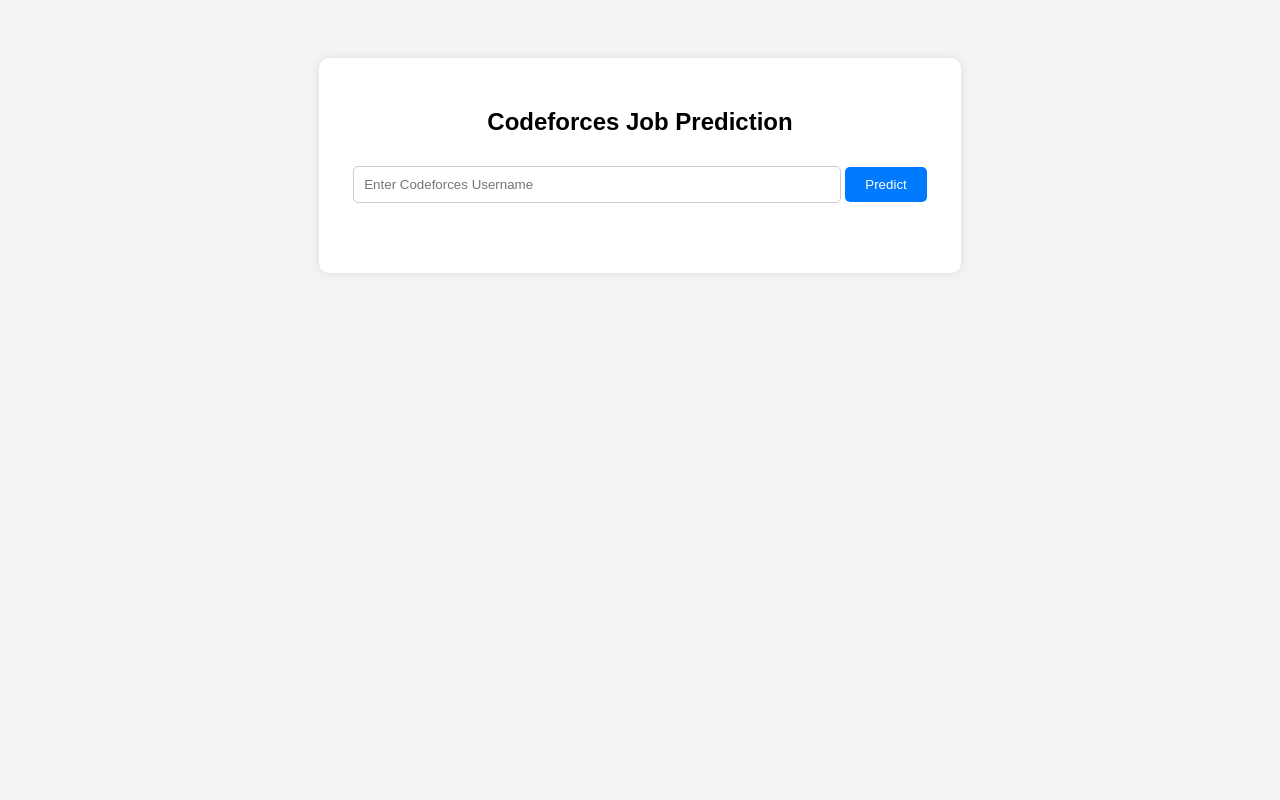
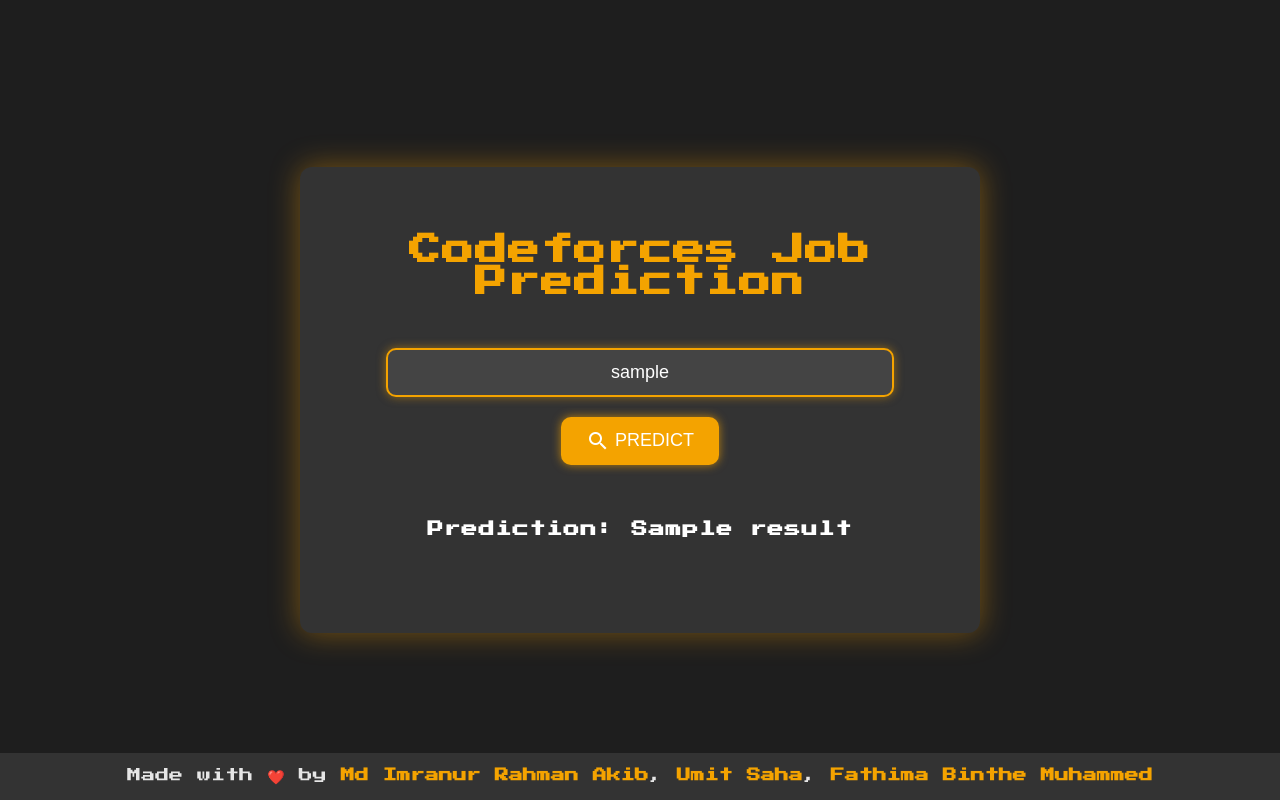
Before and after one commit to mercersFIRE/Code-to-Career, a Flask app: template templates/index.html in a window 1280 px wide. Run offline with Flask 3, Linux system fonts and the light colour scheme; the template is opened without the code that fills it: most values are stand-ins (such as "Sample title", 1, 10 or a date in 2020); parts of the project's set-up code (start-up, migrations or seed data) failed here and were passed over.

Commit message:
Update index.html

```diff
--- a/templates/index.html
+++ b/templates/index.html
@@ -4,57 +4,143 @@
     <meta charset="UTF-8">
     <meta name="viewport" content="width=device-width, initial-scale=1.0">
     <title>Codeforces Job Prediction</title>
+    <link href="https://fonts.googleapis.com/icon?family=Material+Icons" rel="stylesheet">
+    <link href="https://fonts.googleapis.com/css2?family=Press+Start+2P&display=swap" rel="stylesheet">
     <style>
         body {
-            font-family: Arial, sans-serif;
-            text-align: center;
-            background-color: #f4f4f4;
-            padding: 50px;
+            font-family: 'Press Start 2P', cursive;
+            background: #1e1e1e;
+            color: #ffffff;
+            margin: 0;
+            padding: 0;
+            display: flex;
+            justify-content: center;
+            align-items: center;
+            height: 100vh;
+            flex-direction: column;
         }
         .container {
-            background: white;
-            padding: 30px;
-            border-radius: 10px;
-            box-shadow: 0px 0px 10px rgba(0, 0, 0, 0.1);
-            width: 50%;
-            margin: auto;
+            background: #333333;
+            border-radius: 12px;
+            padding: 40px;
+            width: 100%;
+            max-width: 600px;
+            box-shadow: 0px 0px 30px rgba(255, 165, 0, 0.4);
+            text-align: center;
+        }
+        h2 {
+            color: #f4a300; /* warm yellow-orange */
+            font-weight: 600;
+            font-size: 32px;
+            margin-bottom: 30px;
+            text-align: center;
+            letter-spacing: 1px;
         }
         input {
-            padding: 10px;
+            padding: 12px;
             width: 80%;
-            margin-top: 10px;
-            border: 1px solid #ccc;
-            border-radius: 5px;
+            border: 2px solid #f4a300; /* warm yellow-orange */
+            border-radius: 10px;
+            margin-top: 20px;
+            background: #444444;
+            color: #ffffff;
+            font-size: 18px;
+            text-align: center;
+            box-shadow: 0px 0px 10px rgba(244, 163, 0, 0.5);
+            transition: all 0.3s ease;
+        }
+        input:focus {
+            outline: none;
+            border-color: #f4a300;
+            box-shadow: 0px 0px 15px rgba(244, 163, 0, 0.7);
         }
         button {
-            margin-top: 10px;
-            padding: 10px 20px;
-            background-color: #007BFF;
+            margin-top: 20px;
+            padding: 12px 25px;
+            background-color: #f4a300; /* warm yellow-orange */
             color: white;
             border: none;
-            border-radius: 5px;
+            border-radius: 10px;
             cursor: pointer;
+            font-size: 18px;
+            text-transform: uppercase;
+            box-shadow: 0px 0px 10px rgba(244, 163, 0, 0.7);
+            transition: all 0.3s ease;
         }
         button:hover {
-            background-color: #0056b3;
+            background-color: #e89700; /* slightly darker yellow */
+            box-shadow: 0px 0px 20px rgba(232, 151, 0, 0.8);
         }
         .result {
-            margin-top: 20px;
-            padding: 10px;
-            font-size: 18px;
+            margin-top: 30px;
+            padding: 20px;
+            font-size: 16px;
             font-weight: bold;
+            border-radius: 10px;
+            width: 100%;
+            max-width: 500px;
+            margin: 20px auto;
+            text-align: center;
+            letter-spacing: 1px;
         }
         .status-0 {
             color: red;
+            background-color: rgba(255, 0, 0, 0.1);
         }
         .status-1 {
             color: orange;
+            background-color: rgba(255, 165, 0, 0.1);
         }
         .status-2 {
-            color: green;
+            color: lime;
+            background-color: rgba(0, 255, 0, 0.1);
         }
         .status-3 {
-            color: blue;
+            color: cyan;
+            background-color: rgba(0, 255, 255, 0.1);
+        }
+        footer {
+            margin-top: 30px;
+            padding: 15px;
+            font-size: 14px;
+            color: #e6e6e6;
+            background-color: #333333;
+            text-align: center;
+            width: 100%;
+            position: fixed;
+            bottom: 0;
+        }
+        footer a {
+            color: #f4a300;
+            text-decoration: none;
+            font-weight: bold;
+            transition: color 0.3s ease, transform 0.3s ease;
+            position: relative;
+        }
+        footer a:hover {
+            color: #e89700;
+            transform: scale(1.05);
+        }
+        footer a span {
+            visibility: hidden;
+            position: absolute;
+            top: -20px; /* Position above the name */
+            left: 0;
+            font-size: 12px;
+            color: #fff;
+            background: #444444;
+            border-radius: 5px;
+            padding: 5px;
+            width: 100%;
+            text-align: center;
+            transition: visibility 0.3s ease, top 0.3s ease;
+        }
+        footer a:hover span {
+            visibility: visible;
+            top: -30px; /* Slightly above the name */
+        }
+        .material-icons {
+            vertical-align: middle;
         }
     </style>
 </head>
@@ -62,20 +148,23 @@
     <div class="container">
         <h2>Codeforces Job Prediction</h2>
         <form action="/predict" method="post">
-            <input type="text" name="username" placeholder="Enter Codeforces Username" required>
-            <button type="submit">Predict</button>
+            <input type="text" name="username" placeholder="Enter Codeforces Username" value="{{ username }}" required>
+            <button type="submit">
+                <span class="material-icons">search</span> Predict
+            </button>
         </form>
 
         {% if result is not none %}
             <div class="result {% if result == 0 %}status-0{% elif result == 1 %}status-1{% elif result == 2 %}status-2{% elif result == 3 %}status-3{% endif %}">
+                <p><strong>Prediction: {{ result }}</strong></p>
                 {% if result == 0 %}
-                    Keep pushing! With a bit more consistent practice, you’ll be on the right track. 💪
+                    ❌ (0) Keep pushing! With a bit more consistent practice, you’ll be on the right track. 💪
                 {% elif result == 1 %}
-                    You're on your way! Keep improving, and you’ll soon land a job as a software engineer in Bangladesh. 🚀
+                    ⚠️ (1) You're on your way! Keep improving, and you’ll soon land a job as a software engineer in Bangladesh. 🚀
                 {% elif result == 2 %}
-                    ✅ Awesome work! You have what it takes to secure a high-paying job in Bangladesh. Keep it up! 🎯
+                    ✅ (2) Awesome work! You have what it takes to secure a high-paying job in Bangladesh. Keep it up! 🎯
                 {% elif result == 3 %}
-                    🚀 Incredible! Your skills are at a level where you can crack jobs at top tech companies. Keep shining! 🌟
+                    🚀 (3) Incredible! Your skills are at a level where you can crack jobs at top tech companies. Keep shining! 🌟
                 {% endif %}
             </div>
         {% endif %}
@@ -84,5 +173,12 @@
             <div class="result status-0">{{ error }}</div>
         {% endif %}
     </div>
+
+    <footer>
+        Made with ❤️ by
+        <a href="javascript:void(0)">Md Imranur Rahman Akib<span>Roll 2064</span></a>,
+        <a href="javascript:void(0)">Umit Saha<span>Roll 2061</span></a>,
+        <a href="javascript:void(0)">Fathima Binthe Muhammed<span>Roll 2031</span></a>
+    </footer>
 </body>
 </html>
```
